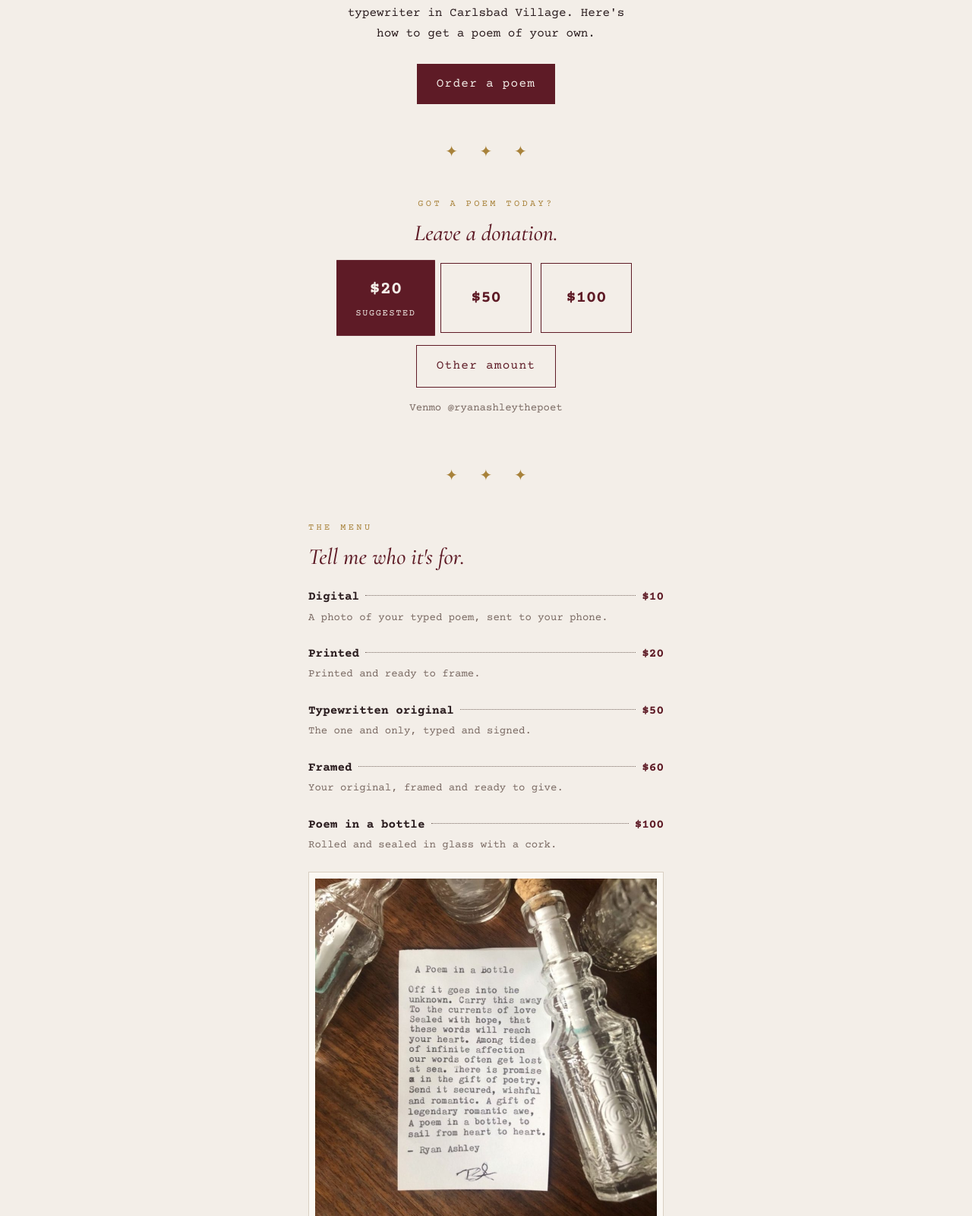
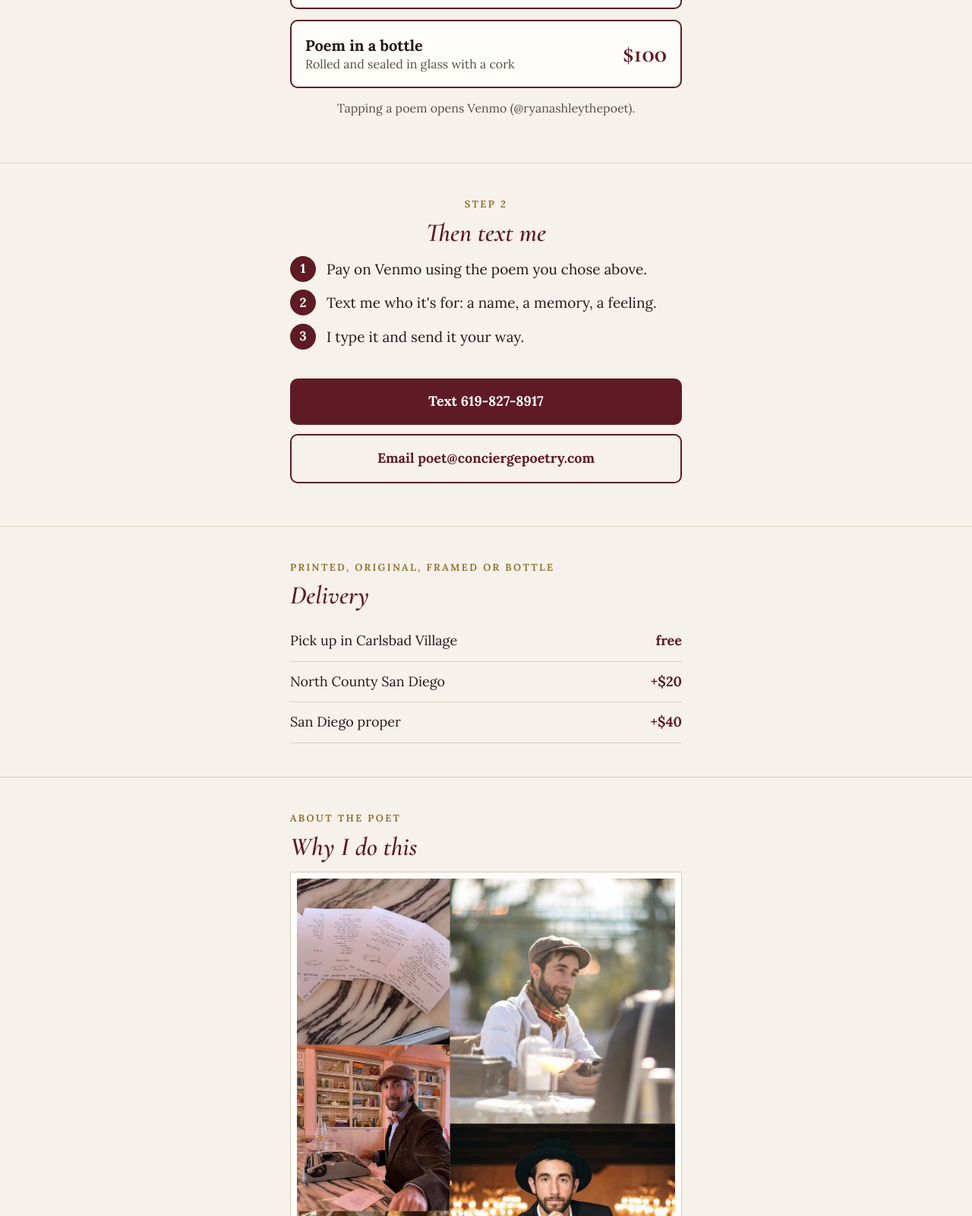
Before and after one commit to ThePoetCeo/conciergepoetry, a plain HTML site: page poem.html in a window 1280 px wide. Shown: the part 779-2379 px from the top of the page at 76% size. Drawn offline with nearby package versions, Linux system fonts and the light colour scheme.

Commit message:
Simplify poem page: readable fonts, one clear order flow, link back to main site
Co-Authored-By: Claude Sonnet 5.5 <noreply@anthropic.com>
Claude-Session: https://claude.ai/code/session_01FxzYPADSZ24tdgdTGVe88M

```diff
--- a/poem.html
+++ b/poem.html
@@ -3,197 +3,220 @@
 <head>
 <meta charset="utf-8">
 <meta name="viewport" content="width=device-width, initial-scale=1">
-<title>Ryan Ashley · Typewriter Poet</title>
+<title>Order a Poem · Ryan Ashley, Typewriter Poet</title>
+<meta name="description" content="A poem, typed on a vintage typewriter, written just for you. Pick one, pay with Venmo, and tell me who it's for.">
 <link rel="preconnect" href="https://fonts.googleapis.com">
 <link rel="preconnect" href="https://fonts.gstatic.com" crossorigin>
-<link href="https://fonts.googleapis.com/css2?family=Courier+Prime:ital,wght@0,400;0,700;1,400&family=Cormorant+Garamond:ital,wght@0,500;0,600;1,400;1,500&display=swap" rel="stylesheet">
+<link href="https://fonts.googleapis.com/css2?family=Cormorant+Garamond:ital,wght@0,600;0,700;1,600&family=Lora:wght@400;500;600;700&display=swap" rel="stylesheet">
 <style>
   :root{
-    --cream:#f3eee8;
-    --paper:#fbf8f3;
-    --ink:#2b1d1f;
+    --cream:#f6f1ea;
+    --paper:#fffdf9;
+    --ink:#241719;
     --wine:#5e1b26;
-    --gold:#a8823a;
-    --muted:#7a6a63;
+    --gold:#8a6a2a;
+    --muted:#5a4d47;
     --line:#d9cfc2;
   }
   *{box-sizing:border-box}
-  html,body{margin:0;padding:0}
+  html{scroll-behavior:smooth}
   body{
+    margin:0;
     background:var(--cream);
     color:var(--ink);
-    font-family:'Courier Prime','Courier New',monospace;
-    font-size:16px;
-    line-height:1.7;
+    font-family:'Lora',Georgia,'Times New Roman',serif;
+    font-size:18px;
+    line-height:1.6;
     -webkit-font-smoothing:antialiased;
   }
-  .wrap{max-width:520px;margin:0 auto;padding:0 26px}
+  .wrap{max-width:560px;margin:0 auto;padding:0 22px}
   img{display:block;width:100%;height:auto}
   a{color:inherit}
-  h1,h2{font-family:'Cormorant Garamond',Georgia,serif;font-weight:500;color:var(--wine);margin:0}
-  h1{font-size:40px;line-height:1.1;font-style:italic}
-  h2{font-size:30px;line-height:1.15;font-style:italic;margin-bottom:22px}
-  .label{font-size:12px;letter-spacing:.28em;text-transform:uppercase;color:var(--gold);margin:0 0 10px}
-  .orn{display:block;text-align:center;color:var(--gold);font-family:'Cormorant Garamond',serif;font-size:20px;letter-spacing:.6em;padding:46px 0 42px;margin-left:.6em}
+  h1,h2{font-family:'Cormorant Garamond',Georgia,serif;font-weight:700;color:var(--wine);margin:0;line-height:1.1}
+  h1{font-size:48px;font-style:italic}
+  h2{font-size:34px;font-style:italic;margin-bottom:14px}
+  p{margin:0 0 14px}
+  .center{text-align:center}
   .muted{color:var(--muted)}
-  .center{text-align:center}
+  .label{font-size:13px;font-weight:600;letter-spacing:.18em;text-transform:uppercase;color:var(--gold);margin:0 0 8px}
+  section{padding:44px 0}
+  .rule{border:0;border-top:1px solid var(--line);margin:0}
 
-  header{padding:34px 0 0;text-align:center}
-  .logo{max-width:260px;margin:0 auto}
-  .hero{text-align:center;padding-top:10px}
-  .portrait{max-width:300px;margin:6px auto 30px;aspect-ratio:4/5;object-fit:cover;border:1px solid var(--line);padding:8px;background:var(--paper)}
-  .hero p{margin:16px auto 26px;max-width:400px}
-  .cta{
-    display:inline-block;
-    font-family:'Courier Prime',monospace;
-    text-decoration:none;
-    color:var(--cream);
-    background:var(--wine);
-    padding:13px 26px;
-    letter-spacing:.08em;
+  /* top bar */
+  .top{padding:14px 0;border-bottom:1px solid var(--line);background:var(--paper)}
+  .top .wrap{display:flex;justify-content:space-between;align-items:center;gap:12px;font-size:15px}
+  .top a{text-decoration:none;color:var(--wine);font-weight:600}
+  .top img{width:auto;height:40px}
+
+  /* hero */
+  .hero{padding:38px 0 8px;text-align:center}
+  .hero p{font-size:19px;max-width:440px;margin:14px auto 0}
+
+  /* poem choices */
+  .choices{list-style:none;margin:22px 0 0;padding:0}
+  .choices li{margin:0 0 14px}
+  .choice{
+    display:flex;align-items:center;justify-content:space-between;gap:16px;
+    text-decoration:none;background:var(--paper);
+    border:2px solid var(--wine);border-radius:10px;padding:16px 18px;
   }
-  .cta.ghost{background:transparent;color:var(--wine);border:1px solid var(--wine)}
+  .choice:active{background:#f0e6df}
+  .choice .t{font-size:20px;font-weight:700;color:var(--ink);line-height:1.25}
+  .choice .d{display:block;font-size:16px;font-weight:400;color:var(--muted);margin-top:2px}
+  .choice .p{font-family:'Cormorant Garamond',serif;font-size:34px;font-weight:700;color:var(--wine);white-space:nowrap}
+  .note{font-size:16px;color:var(--muted);margin-top:6px;text-align:center}
 
-  .don{display:flex;gap:12px;justify-content:center;align-items:stretch}
-  .don a{flex:1;max-width:120px;text-decoration:none;border:1px solid var(--wine);color:var(--wine);padding:16px 0;font-size:22px;font-weight:700;display:flex;flex-direction:column;align-items:center;justify-content:center}
-  .don a.sug{background:var(--wine);color:var(--cream);transform:scale(1.08)}
-  .don small{font-size:11px;letter-spacing:.14em;text-transform:uppercase;font-weight:400;margin-top:2px}
-  /* menu */
-  .menu{list-style:none;margin:0;padding:0}
-  .menu li{margin:0 0 22px}
-  .menu a{text-decoration:none;display:flex;align-items:baseline;gap:8px}
-  .menu .name{white-space:nowrap;font-weight:700}
-  .menu .dots{flex:1;border-bottom:1px dotted var(--muted);transform:translateY(-5px)}
-  .menu .price{color:var(--wine);font-weight:700}
-  .menu .desc{display:block;font-size:14px;color:var(--muted);margin-top:2px}
-  .menu .pay{display:inline-block;font-size:13px;color:var(--gold);letter-spacing:.06em;margin-top:2px}
-  .bottle{margin:4px 0 26px;border:1px solid var(--line);padding:8px;background:var(--paper)}
-  .steps{margin:30px 0 0;padding:20px 0 0;border-top:1px solid var(--line);font-size:15px}
-  .steps p{margin:0 0 8px}
+  /* buttons */
+  .btn{
+    display:block;text-align:center;text-decoration:none;font-weight:700;font-size:18px;
+    background:var(--wine);color:#fff;border-radius:10px;padding:16px 20px;margin:0 0 12px;
+  }
+  .btn.ghost{background:transparent;color:var(--wine);border:2px solid var(--wine)}
 
-  /* poems */
-  .poem{margin:0 0 34px}
-  .poem .t{font-family:'Cormorant Garamond',serif;font-style:italic;font-size:21px;color:var(--wine);margin:0 0 6px}
-  .poem p{margin:0}
-  .typed{background:var(--paper);border:1px solid var(--line);padding:26px 24px;box-shadow:0 14px 30px -24px rgba(43,29,31,.5)}
-  .typed p{margin:0 0 14px}
-  .sig{font-family:'Cormorant Garamond',serif;font-style:italic;font-size:24px;color:var(--wine);text-align:right;margin:4px 0 0}
-  .framed{border:1px solid var(--line);padding:8px;background:var(--paper);margin:0 0 26px}
+  /* steps */
+  .steps{counter-reset:s;list-style:none;margin:0 0 26px;padding:0}
+  .steps li{counter-increment:s;position:relative;padding:0 0 14px 48px;font-size:19px}
+  .steps li::before{
+    content:counter(s);position:absolute;left:0;top:-2px;width:34px;height:34px;border-radius:50%;
+    background:var(--wine);color:#fff;font-weight:700;display:flex;align-items:center;justify-content:center;font-size:17px;
+  }
 
-  footer{padding:10px 0 56px;text-align:center;font-size:14px}
-  footer .links a{margin:0 10px;text-decoration:none;border-bottom:1px solid var(--gold)}
-  footer .sm{color:var(--muted);margin-top:22px;font-size:13px}
+  /* delivery */
+  .rows{list-style:none;margin:0;padding:0}
+  .rows li{display:flex;justify-content:space-between;gap:12px;padding:12px 0;border-bottom:1px solid var(--line);font-size:18px}
+  .rows a{text-decoration:none;display:flex;justify-content:space-between;gap:12px;width:100%}
+  .rows .p{font-weight:700;color:var(--wine)}
+
+  /* about */
+  .framed{border:1px solid var(--line);padding:8px;background:var(--paper);margin:0 0 22px}
+  .sig{font-family:'Cormorant Garamond',serif;font-style:italic;font-weight:700;font-size:30px;color:var(--wine);margin:0}
+
+  /* tip */
+  .tip{background:var(--paper);border:1px solid var(--line);border-radius:10px;padding:22px 20px;text-align:center}
+  .tip h2{font-size:28px;margin-bottom:6px}
+  .tipbtns{display:flex;gap:10px;justify-content:center;margin-top:14px}
+  .tipbtns a{flex:1;max-width:110px;text-decoration:none;border:2px solid var(--wine);color:var(--wine);font-weight:700;font-size:20px;padding:12px 0;border-radius:10px}
+
+  /* back to main site */
+  .main{background:var(--wine);color:#fff;text-align:center;padding:40px 0}
+  .main h2{color:#fff;font-size:30px}
+  .main p{color:#f0e3e0}
+  .main .btn{background:#fff;color:var(--wine);margin-top:18px}
+
+  footer{padding:30px 0 50px;text-align:center;font-size:16px;color:var(--muted)}
+  footer a{margin:0 8px;color:var(--wine);font-weight:600}
 </style>
 </head>
 <body>
 
-<header>
-  <div class="wrap"><img class="logo" src="logo.jpg" alt="Concierge Poetry: poetic moments at your service"></div>
-</header>
+<div class="top">
+  <div class="wrap">
+    <img src="logo.jpg" alt="Concierge Poetry">
+    <a href="/">Concierge Poetry home &rarr;</a>
+  </div>
+</div>
 
 <div class="hero">
   <div class="wrap">
-    <img class="portrait" src="hero.jpg" alt="Ryan Ashley at his typewriter beside a sign reading A poem for you">
-    <h1>A poem, written<br>just for you.</h1>
-    <p>You found my card. Maybe you passed my typewriter in Carlsbad Village. Here's how to get a poem of your own.</p>
-    <a class="cta" href="#order">Order a poem</a>
+    <h1>A poem, written just for you.</h1>
+    <p>Typed on a vintage typewriter by a real poet in Carlsbad. Pick one, pay with Venmo, then tell me who it's for.</p>
   </div>
 </div>
 
-<span class="orn">✦ ✦ ✦</span>
-
-<section id="donate">
-  <div class="wrap center">
-    <div class="label">Got a poem today?</div>
-    <h2>Leave a donation.</h2>
-    <div class="don">
-      <a class="sug" href="https://venmo.com/ryanashleythepoet?txn=pay&amount=20&note=Poem%20donation">$20<small>suggested</small></a>
-      <a href="https://venmo.com/ryanashleythepoet?txn=pay&amount=50&note=Poem%20donation">$50</a>
-      <a href="https://venmo.com/ryanashleythepoet?txn=pay&amount=100&note=Poem%20donation">$100</a>
-    </div>
-    <p style="margin-top:16px"><a class="cta ghost" href="https://venmo.com/u/ryanashleythepoet">Other amount</a></p>
-    <p class="muted" style="font-size:14px;margin-top:8px">Venmo @ryanashleythepoet</p>
+<section id="order" style="padding-top:26px">
+  <div class="wrap">
+    <div class="label center">Step 1</div>
+    <h2 class="center">Choose your poem</h2>
+    <ul class="choices">
+      <li><a class="choice" href="https://venmo.com/ryanashleythepoet?txn=pay&amount=10&note=Digital%20poem">
+        <span class="t">Digital<span class="d">A photo of your typed poem, sent to your phone</span></span><span class="p">$10</span></a></li>
+      <li><a class="choice" href="https://venmo.com/ryanashleythepoet?txn=pay&amount=20&note=Printed%20poem">
+        <span class="t">Printed<span class="d">Printed and ready to frame</span></span><span class="p">$20</span></a></li>
+      <li><a class="choice" href="https://venmo.com/ryanashleythepoet?txn=pay&amount=50&note=Original%20typewritten%20poem">
+        <span class="t">Typewritten original<span class="d">The one and only, typed and signed</span></span><span class="p">$50</span></a></li>
+      <li><a class="choice" href="https://venmo.com/ryanashleythepoet?txn=pay&amount=60&note=Framed%20poem">
+        <span class="t">Framed<span class="d">Your original, framed and ready to give</span></span><span class="p">$60</span></a></li>
+      <li><a class="choice" href="https://venmo.com/ryanashleythepoet?txn=pay&amount=100&note=Poem%20in%20a%20bottle">
+        <span class="t">Poem in a bottle<span class="d">Rolled and sealed in glass with a cork</span></span><span class="p">$100</span></a></li>
+    </ul>
+    <p class="note">Tapping a poem opens Venmo (@ryanashleythepoet).</p>
   </div>
 </section>
 
-<span class="orn">✦ ✦ ✦</span>
+<hr class="rule">
 
-<section id="order">
+<section id="after">
   <div class="wrap">
-    <div class="label">The menu</div>
-    <h2>Tell me who it's for.</h2>
-    <ul class="menu">
-      <li><a href="https://venmo.com/ryanashleythepoet?txn=pay&amount=10&note=Digital%20poem"><span class="name">Digital</span><span class="dots"></span><span class="price">$10</span></a><span class="desc">A photo of your typed poem, sent to your phone.</span></li>
-      <li><a href="https://venmo.com/ryanashleythepoet?txn=pay&amount=20&note=Printed%20poem"><span class="name">Printed</span><span class="dots"></span><span class="price">$20</span></a><span class="desc">Printed and ready to frame.</span></li>
-      <li><a href="https://venmo.com/ryanashleythepoet?txn=pay&amount=50&note=Original%20typewritten%20poem"><span class="name">Typewritten original</span><span class="dots"></span><span class="price">$50</span></a><span class="desc">The one and only, typed and signed.</span></li>
-      <li><a href="https://venmo.com/ryanashleythepoet?txn=pay&amount=60&note=Framed%20poem"><span class="name">Framed</span><span class="dots"></span><span class="price">$60</span></a><span class="desc">Your original, framed and ready to give.</span></li>
-      <li><a href="https://venmo.com/ryanashleythepoet?txn=pay&amount=100&note=Poem%20in%20a%20bottle"><span class="name">Poem in a bottle</span><span class="dots"></span><span class="price">$100</span></a><span class="desc">Rolled and sealed in glass with a cork.</span></li>
-    </ul>
-    <img class="bottle" src="bottle.jpg" alt="A typewritten poem beside a corked glass bottle">
-
-    <div class="label" style="margin-top:8px">Delivery</div>
-    <ul class="menu">
-      <li><a href="#"><span class="name">Pick up in the Village</span><span class="dots"></span><span class="price">free</span></a></li>
-      <li><a href="https://venmo.com/ryanashleythepoet?txn=pay&amount=20&note=Delivery%20North%20County"><span class="name">North County SD</span><span class="dots"></span><span class="price">+$20</span></a></li>
-      <li><a href="https://venmo.com/ryanashleythepoet?txn=pay&amount=40&note=Delivery%20San%20Diego"><span class="name">San Diego proper</span><span class="dots"></span><span class="price">+$40</span></a></li>
-    </ul>
-
-    <div class="steps">
-      <p>1. Tap a poem above to pay on Venmo.</p>
-      <p>2. Text me who it's for: a name, a memory, a feeling.</p>
-      <p>3. I type it and send it your way.</p>
-      <p style="margin-top:20px" class="center"><a class="cta ghost" href="sms:+16198278917">Text 619-827-8917</a></p>
-      <p class="center" style="margin-top:12px"><a class="cta ghost" href="mailto:poet@conciergepoetry.com?subject=Poem%20request">Email poet@conciergepoetry.com</a></p>
-      <p class="center muted" style="font-size:14px;margin-top:10px">Venmo @ryanashleythepoet</p>
-    </div>
+    <div class="label center">Step 2</div>
+    <h2 class="center">Then text me</h2>
+    <ol class="steps">
+      <li>Pay on Venmo using the poem you chose above.</li>
+      <li>Text me who it's for: a name, a memory, a feeling.</li>
+      <li>I type it and send it your way.</li>
+    </ol>
+    <a class="btn" href="sms:+16198278917">Text 619-827-8917</a>
+    <a class="btn ghost" href="mailto:poet@conciergepoetry.com?subject=Poem%20request">Email poet@conciergepoetry.com</a>
   </div>
 </section>
 
-<span class="orn">✦ ✦ ✦</span>
+<hr class="rule">
 
-<section>
-  <div class="wrap center">
-    <div class="label">In person</div>
-    <h2>Weekends in Carlsbad Village.</h2>
-    <p>Look for the typewriter near the ice cream shop. Sit, share a little, and I'll write you a poem on the spot. Pay what you feel.</p>
+<section id="delivery">
+  <div class="wrap">
+    <div class="label">Printed, original, framed or bottle</div>
+    <h2>Delivery</h2>
+    <ul class="rows">
+      <li><span>Pick up in Carlsbad Village</span><span class="p">free</span></li>
+      <li><a href="https://venmo.com/ryanashleythepoet?txn=pay&amount=20&note=Delivery%20North%20County"><span>North County San Diego</span><span class="p">+$20</span></a></li>
+      <li><a href="https://venmo.com/ryanashleythepoet?txn=pay&amount=40&note=Delivery%20San%20Diego"><span>San Diego proper</span><span class="p">+$40</span></a></li>
+    </ul>
   </div>
 </section>
 
-<span class="orn">✦ ✦ ✦</span>
+<hr class="rule">
 
 <section id="about">
   <div class="wrap">
     <div class="label">About the poet</div>
-    <h2>Why I do this.</h2>
+    <h2>Why I do this</h2>
     <img class="framed" src="collage.jpg" alt="Ryan Ashley typing poems at hotels and events">
-    <div class="typed">
     <p>I've been writing poems on a typewriter for 25 years. On sidewalks for strangers, and for guests at the St. Regis, the Ritz-Carlton, and Soho House.</p>
     <p>After losing my mother, and then my dog Rio, I found that the only home I really know is this one: someone sits down, shares a piece of their story, and I hand them back a poem.</p>
     <p>Every poem you order helps me keep doing it.</p>
     <p class="sig">Ryan</p>
   </div>
+</section>
+
+<section style="padding-top:0">
+  <div class="wrap">
+    <div class="tip">
+      <div class="label">Already got a poem?</div>
+      <h2>Leave a tip</h2>
+      <p class="muted" style="margin:0">Thank you. It keeps the typewriter going.</p>
+      <div class="tipbtns">
+        <a href="https://venmo.com/ryanashleythepoet?txn=pay&amount=20&note=Poem%20tip">$20</a>
+        <a href="https://venmo.com/ryanashleythepoet?txn=pay&amount=50&note=Poem%20tip">$50</a>
+        <a href="https://venmo.com/u/ryanashleythepoet">Other</a>
+      </div>
+    </div>
   </div>
 </section>
 
-<span class="orn">✦ ✦ ✦</span>
-
-<section id="events">
-  <div class="wrap center">
-    <div class="label">Events</div>
-    <h2>Bring the typewriter to your event.</h2>
-    <p>Weddings, galas, hotels, and brand activations. Every guest leaves with a poem written just for them.</p>
-    <p class="muted" style="font-size:14px">St. Regis · Ritz-Carlton · Soho House · Louis Vuitton · Ferragamo</p>
-    <p style="margin-top:24px"><a class="cta" href="events.html">See the event brochure</a></p>
+<div class="main">
+  <div class="wrap">
+    <div class="label" style="color:#e6d3a3">Hotels, weddings and events</div>
+    <h2>Want a poet at your event?</h2>
+    <p>I bring the typewriter to hotels, weddings, galas and brand activations. Every guest leaves with a poem written just for them.</p>
+    <a class="btn" href="/">Visit Concierge Poetry</a>
+    <p style="font-size:15px;margin:0">St. Regis · Ritz-Carlton · Soho House · Louis Vuitton · Ferragamo</p>
   </div>
-</section>
-
-<span class="orn">✦ ✦ ✦</span>
+</div>
 
 <footer>
   <div class="wrap">
-    <div class="links"><a href="#">Substack</a><a href="https://www.instagram.com/ryanashley_thepoet/">Instagram</a></div>
-    <div style="margin-top:20px">poet@conciergepoetry.com · 619-827-8917</div>
-    <div class="sm">Ryan Ashley · Typewriter Poet · Carlsbad, California</div>
+    <p><a href="https://substack.com/@ashispoetry">Substack</a><a href="https://www.instagram.com/ryanashley_thepoet/">Instagram</a></p>
+    <p style="margin:0">poet@conciergepoetry.com · 619-827-8917</p>
+    <p style="margin:6px 0 0;font-size:14px">Ryan Ashley · Typewriter Poet · Carlsbad, California</p>
   </div>
 </footer>
 
```
Lines whose indentation alone changed are shown as unchanged.
